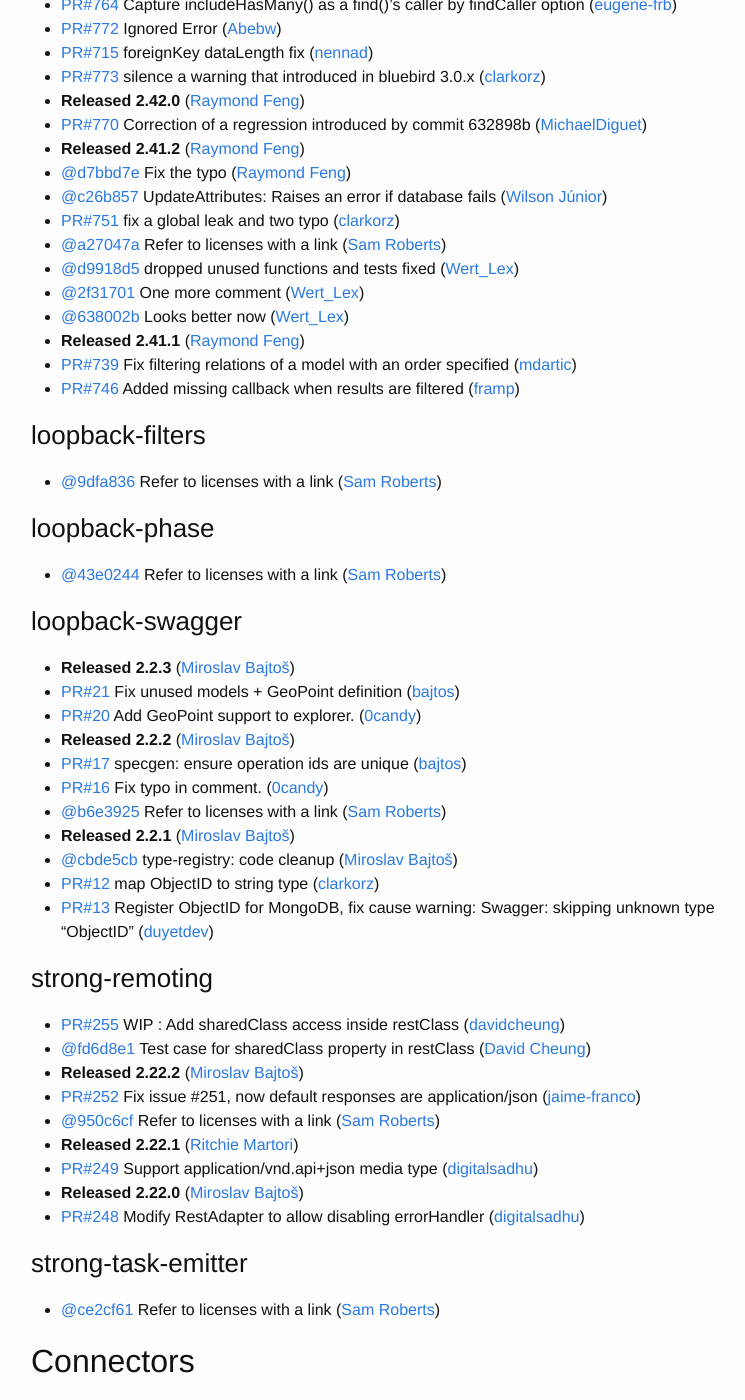
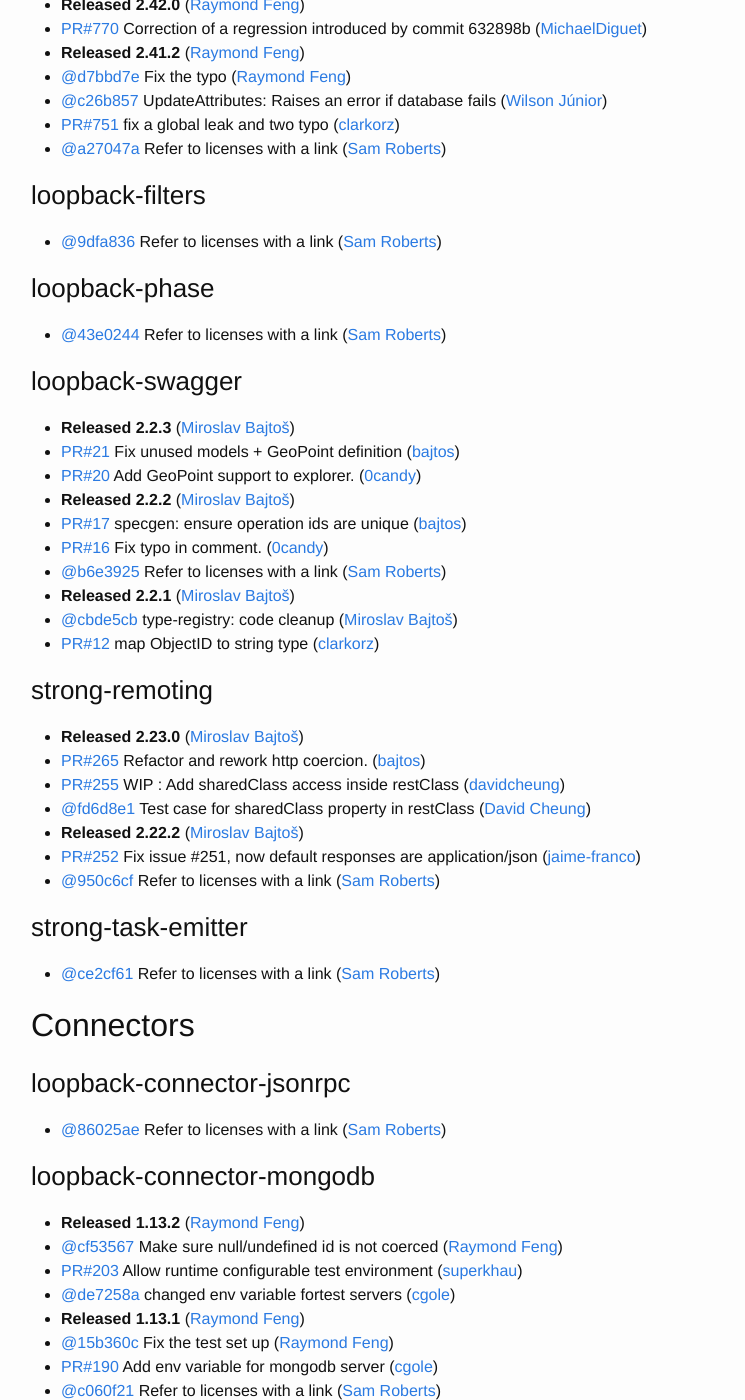
Before and after one commit to strongloop/loopback, a Jekyll site: the page built from index.md, in a window 1280 px wide and 1400 px high, scrolled down 1341 px. Shown: the whole window, without its empty margins (239-984 px from the left). Built offline with Jekyll 4.4.1, drawn with Linux system fonts in a browser that asks for light colours; some of the changed text lies outside the part shown.

Commit message:
Update changelog

```diff
--- a/index.md
+++ b/index.md
@@ -12,7 +12,6 @@
  * **Released 1.13.0** ([Simon Ho](https://github.com/superkhau))
  * [PR#119](https://github.com/strongloop/generator-loopback/pull/119) Fix spawn-sync warning ([superkhau](https://github.com/superkhau))
  * [@4ab9bcf](https://github.com/strongloop/generator-loopback/commit/4ab9bcfd57f5d68da1746d1ebcd69f14cbc0f6d0) Refer to licenses with a link ([Sam Roberts](https://github.com/sam-github))
- * [PR#117](https://github.com/strongloop/generator-loopback/pull/117) Add Feature: Select Model Location ([JonathanPrince](https://github.com/JonathanPrince))
 
 
 ### loopback
@@ -28,9 +27,6 @@
  * **Released 2.23.0** ([Miroslav Bajtoš](https://github.com/bajtos))
  * [PR#1802](https://github.com/strongloop/loopback/pull/1802) lib/registry: fix findModel for model ctor ([bajtos](https://github.com/bajtos))
  * [@e633617](https://github.com/strongloop/loopback/commit/e633617b8fb2c47f340b8337dd40a78f98704277) Refer to licenses with a link ([Sam Roberts](https://github.com/sam-github))
- * [PR#1789](https://github.com/strongloop/loopback/pull/1789) PasswordReset fix for #1374 and #947  ([simoami](https://github.com/simoami))
- * [@403e677](https://github.com/strongloop/loopback/commit/403e677155fd743eecf1802fd155b9a0bf9b24ec) Fix user.resetPassword to fail on email not found (Simo Moujami)
- * [@3208547](https://github.com/strongloop/loopback/commit/32085475ed027f5a225e8023a69c98f1950cb7b9) Fix typo in doc comment ([Rand McKinney](https://github.com/crandmck))
 
 
 ### loopback-boot
@@ -63,12 +59,6 @@
  * [@c26b857](https://github.com/strongloop/loopback-datasource-juggler/commit/c26b857a87b3431e5e9fe43a697ee67bb2566fb4) UpdateAttributes: Raises an error if database fails ([Wilson Júnior](https://github.com/wpjunior))
  * [PR#751](https://github.com/strongloop/loopback-datasource-juggler/pull/751) fix a global leak and two typo ([clarkorz](https://github.com/clarkorz))
  * [@a27047a](https://github.com/strongloop/loopback-datasource-juggler/commit/a27047a9669935f607f0485241bdda64f064a2dc) Refer to licenses with a link ([Sam Roberts](https://github.com/sam-github))
- * [@d9918d5](https://github.com/strongloop/loopback-datasource-juggler/commit/d9918d526a7a59dbc610295b5727311be4ef0359) dropped unused functions and tests fixed ([Wert_Lex](https://github.com/wertlex))
- * [@2f31701](https://github.com/strongloop/loopback-datasource-juggler/commit/2f31701655840acb86b6e2d62aa2ab81e60f8b2d) One more comment ([Wert_Lex](https://github.com/wertlex))
- * [@638002b](https://github.com/strongloop/loopback-datasource-juggler/commit/638002bc59b148896f7ee38b08ee89b874d842e1) Looks better now ([Wert_Lex](https://github.com/wertlex))
- * **Released 2.41.1** ([Raymond Feng](https://github.com/raymondfeng))
- * [PR#739](https://github.com/strongloop/loopback-datasource-juggler/pull/739) Fix filtering relations of a model with an order specified ([mdartic](https://github.com/mdartic))
- * [PR#746](https://github.com/strongloop/loopback-datasource-juggler/pull/746) Added missing callback when results are filtered ([framp](https://github.com/framp))
 
 
 ### loopback-filters
@@ -90,19 +80,16 @@
  * **Released 2.2.1** ([Miroslav Bajtoš](https://github.com/bajtos))
  * [@cbde5cb](https://github.com/strongloop/loopback-swagger/commit/cbde5cb107e1af8bb45929e4f438c3ed38ec1d50) type-registry: code cleanup ([Miroslav Bajtoš](https://github.com/bajtos))
  * [PR#12](https://github.com/strongloop/loopback-swagger/pull/12) map ObjectID to string type ([clarkorz](https://github.com/clarkorz))
- * [PR#13](https://github.com/strongloop/loopback-swagger/pull/13) Register ObjectID for MongoDB, fix cause warning: Swagger: skipping unknown type "ObjectID" ([duyetdev](https://github.com/duyetdev))
 
 
 ### strong-remoting
+ * **Released 2.23.0** ([Miroslav Bajtoš](https://github.com/bajtos))
+ * [PR#265](https://github.com/strongloop/strong-remoting/pull/265) Refactor and rework http coercion. ([bajtos](https://github.com/bajtos))
  * [PR#255](https://github.com/strongloop/strong-remoting/pull/255) WIP : Add sharedClass access inside restClass ([davidcheung](https://github.com/davidcheung))
  * [@fd6d8e1](https://github.com/strongloop/strong-remoting/commit/fd6d8e1386ca4362a073149e826f066d61256ffe) Test case for sharedClass property in restClass ([David Cheung](https://github.com/davidcheung))
  * **Released 2.22.2** ([Miroslav Bajtoš](https://github.com/bajtos))
  * [PR#252](https://github.com/strongloop/strong-remoting/pull/252) Fix issue #251, now default responses are application/json ([jaime-franco](https://github.com/jaime-franco))
  * [@950c6cf](https://github.com/strongloop/strong-remoting/commit/950c6cf240770689f303ebd3ab08ec716f57aa23) Refer to licenses with a link ([Sam Roberts](https://github.com/sam-github))
- * **Released 2.22.1** ([Ritchie Martori](https://github.com/ritch))
- * [PR#249](https://github.com/strongloop/strong-remoting/pull/249) Support application/vnd.api+json media type ([digitalsadhu](https://github.com/digitalsadhu))
- * **Released 2.22.0** ([Miroslav Bajtoš](https://github.com/bajtos))
- * [PR#248](https://github.com/strongloop/strong-remoting/pull/248) Modify RestAdapter to allow disabling errorHandler ([digitalsadhu](https://github.com/digitalsadhu))
 
 
 ### strong-task-emitter
@@ -168,8 +155,6 @@
 
 ### loopback-connector-soap
  * [@056ff7c](https://github.com/strongloop/loopback-connector-soap/commit/056ff7c38559fbd8a19c2e270166e5bf915cd6cd) Refer to licenses with a link ([Sam Roberts](https://github.com/sam-github))
- * **Released 2.3.0** ([Raymond Feng](https://github.com/raymondfeng))
- * [@0c4c5c8](https://github.com/strongloop/loopback-connector-soap/commit/0c4c5c8fed76dd286bb6da830b0ef10c31c2da2e) Update soap dep ([Raymond Feng](https://github.com/raymondfeng))
 
 
 ### loopback-connector-sqlite3
@@ -204,7 +189,6 @@
  * [PR#75](https://github.com/strongloop/loopback-sdk-ios/pull/75) Fix framework's exposure of non-public headers and clean-up headers for unit tests ([hideya](https://github.com/hideya))
  * [PR#73](https://github.com/strongloop/loopback-sdk-ios/pull/73) Add missing MobileCoreServices and SystemConfiguration to Podspec ([hideya](https://github.com/hideya))
  * [PR#68](https://github.com/strongloop/loopback-sdk-ios/pull/68) Necessary changes to support PersistedModel.updateAll ([hideya](https://github.com/hideya))
- * [PR#67](https://github.com/strongloop/loopback-sdk-ios/pull/67) Clean-up [<model-repository> repository] implementations and other minor improvements ([hideya](https://github.com/hideya))
 
 
 
```
Also changed, not shown: other parts of index.md (+1 -1 lines).
